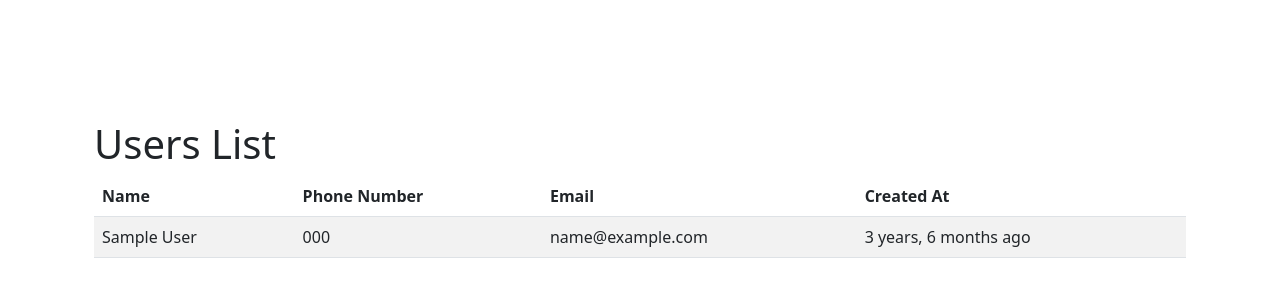
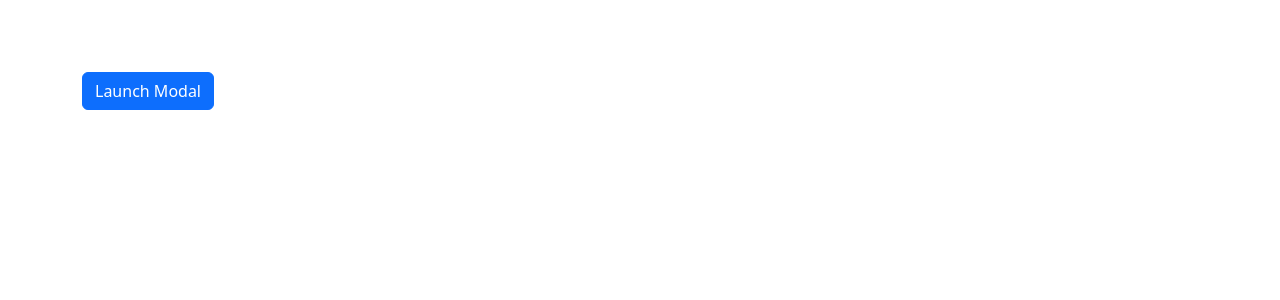
Before and after one commit to OsamaNasr01/Django-newalsiraj, a Django app: page /users/ in a window 1280 px wide. Shown: the part 56-356 px from the top of the page. Run offline with Django 4.2, Linux system fonts and the light colour scheme; tables that the repository leaves empty hold one stand-in row (Sample ...); some libraries are stand-ins or nearby versions.

```diff
--- a/templates/base.html
+++ b/templates/base.html
@@ -7,7 +7,8 @@
     <title>{% block title %}{% endblock %}</title>
 
     <link href="{% static 'members/bootstrap/css/bootstrap.min.css' %}" rel="stylesheet">
-    <link href="{% static 'navbar.html' %}" rel="stylesheet">
+    <script src="{% static 'members/bootstrap/js/bootstrap.bundle.min.js' %}"></script>
+    <!-- <link href="{% static 'navbar.html' %}" rel="stylesheet"> -->
 
 
 
--- a/templates/user/users_list.html
+++ b/templates/user/users_list.html
@@ -6,28 +6,28 @@
 {% block content %}
 {% load humanize %}
 
-<div class="container">
-  <h1 class="mt-5">Users List</h1>
-  <table class="table table-striped">
-    <thead>
-      <tr>
-        <th>Name</th>
-        <th>Phone Number</th>
-        <th>Email</th>
-        <th>Created At</th>
-      </tr>
-    </thead>
-    <tbody>
-      {% for user in users %}
-        <tr>
-          <td>{{ user.first_name }} {{ user.last_name }}</td>
-          <td>{{ user.phone_number }}</td>
-          <td>{{ user.email }}</td>
-          <td>{{ user.created_at|naturaltime }}</td>
-        </tr>
-      {% endfor %}
-    </tbody>
-  </table>
+<button type="button" class="btn btn-primary" data-bs-toggle="modal" data-bs-target="#myModal">
+  Launch Modal
+</button>
+
+<div class="modal fade" id="myModal" tabindex="-1" aria-labelledby="myModalLabel" aria-hidden="true">
+  <div class="modal-dialog" role="document">
+    <div class="modal-content">
+      <div class="modal-header">
+        <h5 class="modal-title" id="myModalLabel">Modal Title</h5>
+        <button type="button" class="btn-close" data-bs-dismiss="modal" aria-label="Close">
+          <span aria-hidden="true">&times;</span>
+        </button>
+      </div>
+      <div class="modal-body">
+        This is the content of the modal.
+      </div>
+      <div class="modal-footer">
+        <button type="button" class="btn btn-secondary" data-bs-dismiss="modal">Close</button>
+        <button type="button" class="btn btn-primary">Save</button>
+      </div>
+    </div>
+  </div>
 </div>
 
 {% endblock %}
```
Also changed, not shown: other parts of templates/base.html (+0 -1 lines), members/views.py (+7 -3 lines), templates/members/add_company.html (+27 -3 lines), templates/members/login.html (+6 -1 lines).
